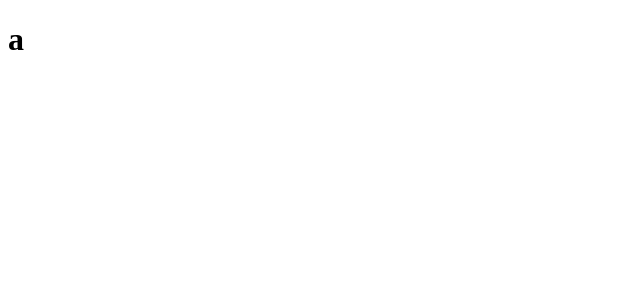
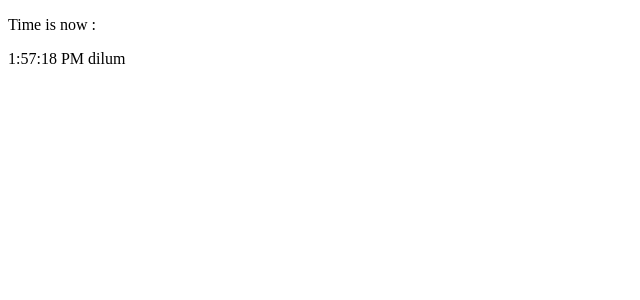
Before and after one commit to dilumharshana/ReactApps, a React (Create React App) app: page / in a window 1280 px wide. Shown: the top 300 px of the page, without its empty margins (0-640 px from the left). Built offline with nearby package versions, Linux system fonts and the light colour scheme.

Commit message:
life cycle

```diff
--- a/public/index.html
+++ b/public/index.html
@@ -18,7 +18,7 @@
   <body>
     <noscript>You need to enable JavaScript to run this app.</noscript>
 
-    <div id="root" style="height: 300px;" class=""><div id="time"></div></div>
+    <div id="root" style="height: 300px;" class=""></div>
 
 
   </body>
--- a/src/index.js
+++ b/src/index.js
@@ -6,16 +6,97 @@ import reportWebVitals from './reportWebVitals';
 
 
 
-const Mny = (props) => {
-  return(<div><h1>{props.total}</h1></div>)
-};
+// class Welcome{
+
+//   Constructor(name){
+//     this.name = name
+//   }
+
+//   render(){
+//     return <h1>Hello {this.name}</h1>
+//   }
+
+// }
+
+// const element = new Welcome("dilum").render();
+
+// function Name(...props){
+//   return <h1>Hello {props[1]}</h1>
+// }
+
+// const element = new Name("nissan" , "r 34");
+
+
+// const Clock = (props)=>{
+//   setInterval(start,1000);
+//   return(
+//     <div>
+//       <p>Time is now : </p>
+//       <p>{new Date().toLocaleTimeString()}</p>
+//     </div>
+//   )
+
+
+// }
+
+// function start(){
+
+//   ReactDOM.render(
+//     < Clock />,
+//     document.getElementById('root')
+//   )
+// }
+
+// start();
+
+class Clock extends React.Component{
+
+  constructor(props){
+    super(props);
+    this.state = {time:new Date() , dev:"dilum"};
+  }
+
+
+  componentDidMount(){
+     this.tid = setInterval(()=> this.tick() , 1000)
+  }
+
+  componentWillUnmount(){
+      clearInterval(this.tid)
+  }
+
+  tick(){
+    this.setState(
+      {
+        time: new Date()
+      }
+    );
+  }
+
+  render(){
+   return(
+    <div>
+      <p>Time is now :</p>
+      <p>{this.state.time.toLocaleTimeString()} {this.state.dev}</p>
+    </div>
+   )
+  }
 
 
 
-ReactDOM.render(
-  <Mny total="a"/>,
+}
+
+
+
+function start(){
+  ReactDOM.render(
+  <Clock/>,
   document.getElementById('root')
 )
+}
+
+setInterval(start,1000)
+
 
 
 reportWebVitals();
```
